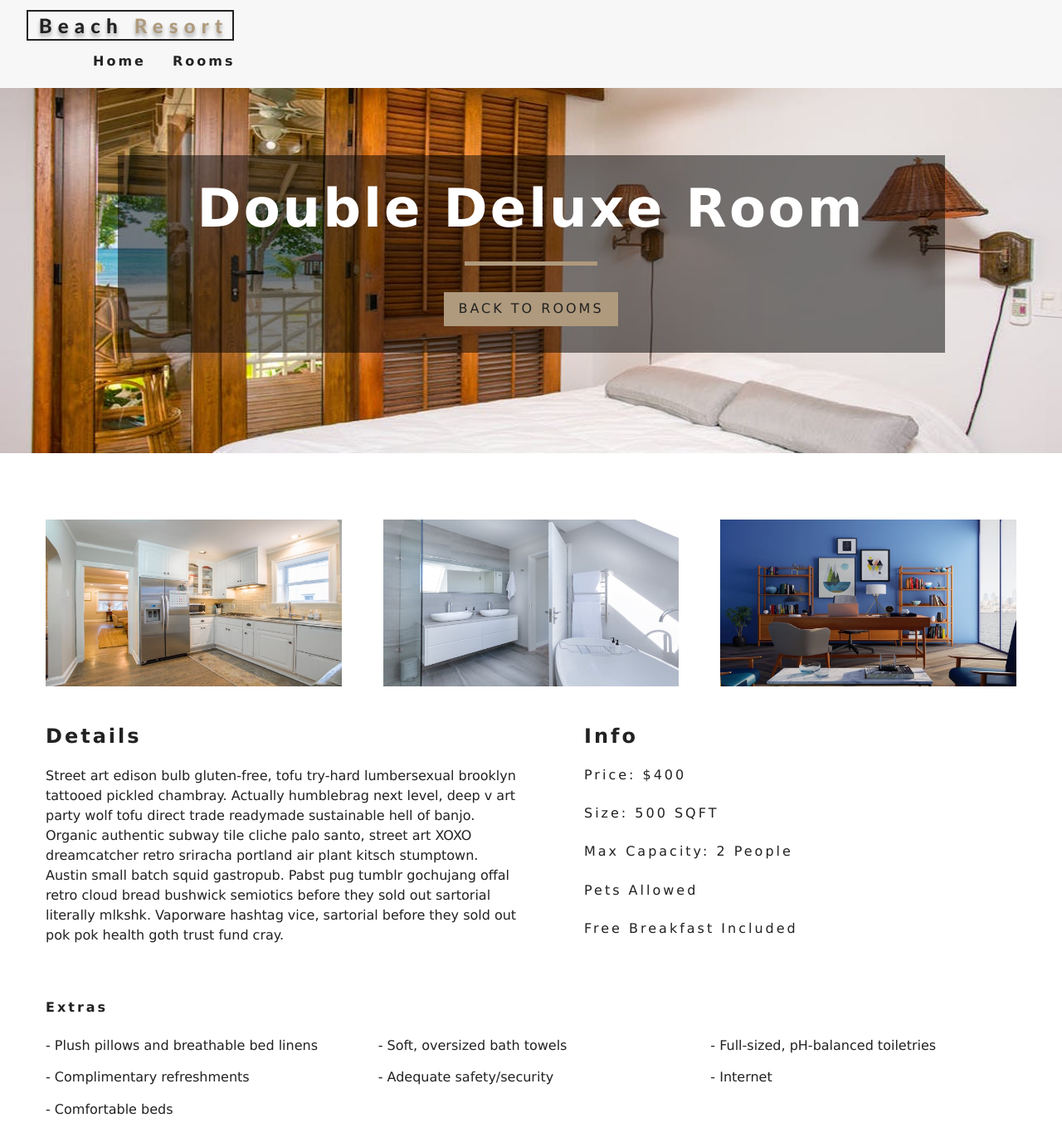
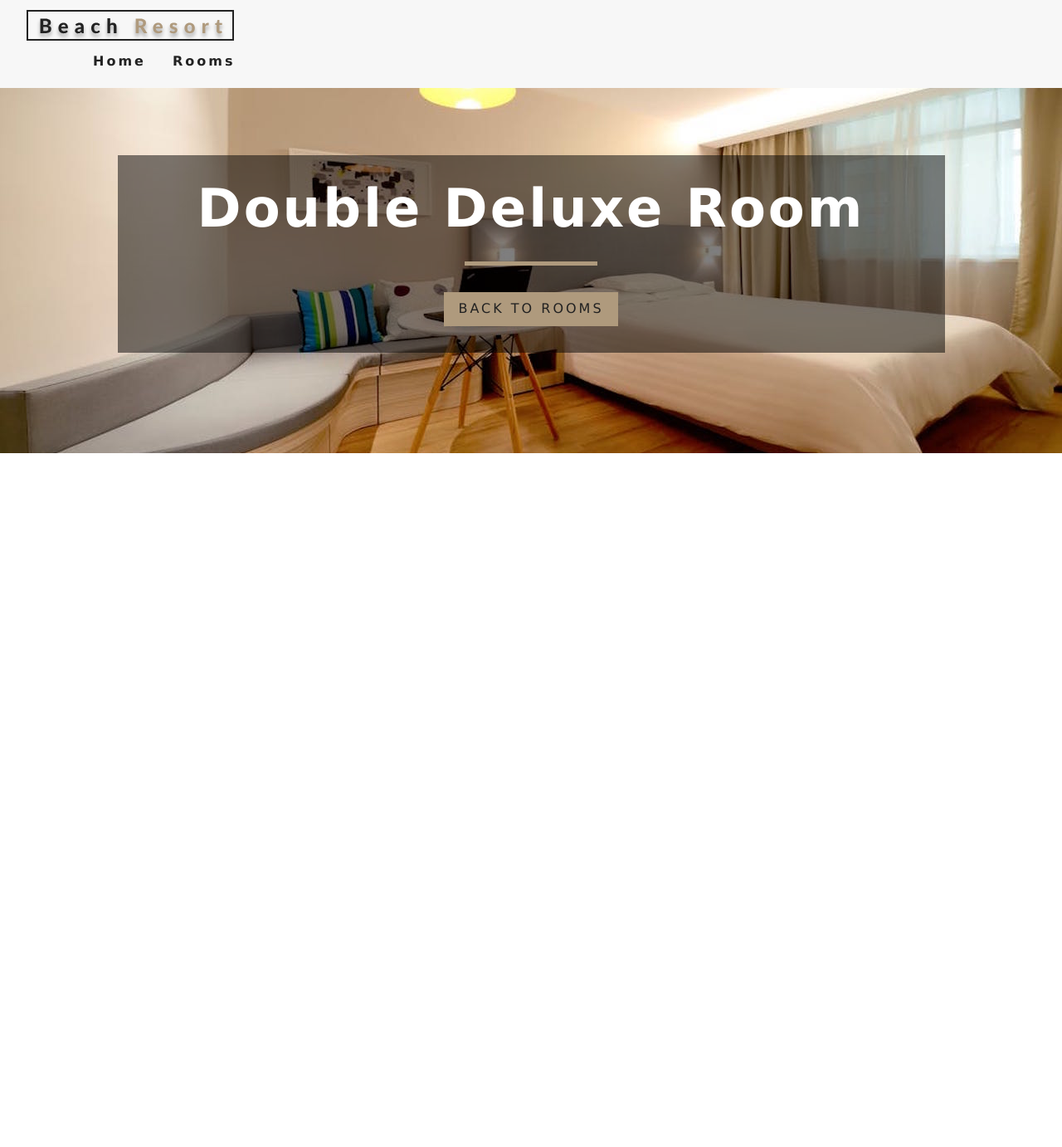
Before and after one commit to HUMTOKAMGA/reservation, a React (Create React App) app in the folder reservation/: page /rooms/double-deluxe in a window 1280 px wide. Shown: the top 1382 px of the page at 83% size. After the commit the page ends 800 px from the top, so only its background shows below. Built offline with nearby package versions, Linux system fonts and the light colour scheme; the HTML template or start-up script is replaced by a standard one.

Commit message:
Revert "add filter"
This reverts commit 52fd5459621578c19f3795f59f262d923ce85e4c.

```diff
--- a/reservation/package.json
+++ b/reservation/package.json
@@ -10,8 +10,7 @@
     "react-dom": "^16.12.0",
     "react-icons": "^3.8.0",
     "react-router-dom": "^5.1.2",
-    "react-scripts": "3.3.0",
-    "styled-components": "^4.4.1"
+    "react-scripts": "3.3.0"
   },
   "scripts": {
     "start": "react-scripts start",
--- a/reservation/src/components/RoomsContainer.js
+++ /dev/null
@@ -1,15 +0,0 @@
-import React from 'react';
-import RoomsFilter from './RoomsFilter'
-import RoomsList from './RoomsList'
-
-const RoomsContainer = () => {
-    return (
-        <div>
-            Hello from Rooms Container
-            <RoomsFilter />
-            <RoomsList />
-        </div>
-    );
-}
-
-export default RoomsContainer;
--- a/reservation/src/components/RoomsFilter.js
+++ /dev/null
@@ -1,11 +0,0 @@
-import React from 'react';
-
-const RoomsFilter = () => {
-    return (
-        <div>
-            Hello from room filter
-        </div>
-    );
-}
-
-export default RoomsFilter;
--- a/reservation/src/components/RoomsList.js
+++ /dev/null
@@ -1,11 +0,0 @@
-import React from 'react';
-
-const RoomsList = () => {
-    return (
-        <div>
-            hello from Room list
-        </div>
-    );
-}
-
-export default RoomsList;
--- a/reservation/src/components/StyledHero.js
+++ /dev/null
@@ -1,12 +0,0 @@
-import styled from 'styled-components'
-import defaultImg from '../images/room-1.jpeg'
-
-const StyledHero = styled.header`
-    min-height:60vh;
-    background: url(${props => props.img? props.img: defaultImg}) center/cover no-repeat;
-    display: flex;
-    align-items: center;
-    justify-content: center;
-`
-
-export default StyledHero
--- a/reservation/src/pages/Home.js
+++ b/reservation/src/pages/Home.js
@@ -4,7 +4,6 @@ import Banner from "../components/Banner"
 import {Link} from 'react-router-dom'
 import Services from "../components/Services"
 import FeaturedRooms from "../components/FeaturedRooms"
-
 const Home = () => {
     return (
         <>
@@ -17,7 +16,6 @@ const Home = () => {
         </Hero>
         <Services />
         <FeaturedRooms />
-
         </>
     );
 }
--- a/reservation/src/pages/Rooms.js
+++ b/reservation/src/pages/Rooms.js
@@ -2,8 +2,6 @@ import React from 'react';
 import Hero from "../components/Hero"
 import Banner from "../components/Banner"
 import {Link} from "react-router-dom"
-import RoomsContainer from '../components/RoomsContainer'
-
 const Rooms = () => {
     return (
         <Hero hero="roomsHero">
--- a/reservation/src/pages/SingleRooms.js
+++ b/reservation/src/pages/SingleRooms.js
@@ -4,7 +4,6 @@ import Hero from '../components/Hero'
 import Banner from '../components/Banner'
 import {Link} from 'react-router-dom'
 import  {RoomContext} from "../context"
-import StyledHero from '../components/StyledHero'
 
 export default class SingleRooms extends Component {
   constructor(props) {
@@ -29,58 +28,13 @@ export default class SingleRooms extends Component {
        </Link>
      </div>
    }
-   const {
-          name,
-          description,
-          capacity,
-          size,
-          price,
-          extras,
-          breakfast,
-          pets,
-          images
-        } = room
-        const [mainImg, ...defaultImg] = images
-
-    return (
-      <>
-        <StyledHero img={mainImg || this.state.defaultBcg}>
-              <Banner title={`${name} room`}>
-                <Link to='/rooms' className="btn-primary" >
-                  Back to rooms
-                </Link>
-              </Banner>
-        </StyledHero>
-        <section className="single-room">
-          <div className="single-room-images">
-            {defaultImg.map((item, index) =>{
-              return <img key={index} src={item}  alt={name} />
-            })}
-          </div>
-          <div className="single-room-info">
-            <article className="desc">
-              <h3>details</h3>
-              <p>{description}</p>
-            </article>
-            <article className="info">
-              <h3>info</h3>
-              <h6>price: ${price}</h6>
-              <h6>size: {size} SQFT</h6>
-              <h6>Max capacity: {
-                capacity > 1 ? `${capacity} people`: `${capacity} person`}</h6>
-              <h6>{pets?"pets allowed": "no pets allowed"}</h6>
-              <h6>{breakfast && "free breakfast included"}</h6>
-            </article>
-          </div>
-        </section>
-        <section className="room-extras">
-          <h6>extras</h6>
-          <ul className="extras">
-            {extras.map((item,index) =>{
-              return <li key={index}>- {item}</li>
-            })}
-          </ul>
-        </section>
-      </>
-    )}
+   const {name, description, capacity, size, price, extras, breakfast, pets, images} = room
+    return <Hero hero='roomsHero'>
+      <Banner title={`${name} room`}>
+        <Link to='/rooms' className="btn-primary" >
+          Back to rooms
+        </Link>
+      </Banner>
+    </Hero>
+  }
 }
```
Also changed, not shown: 1 other file (tests, documents, lock files or other folders).
